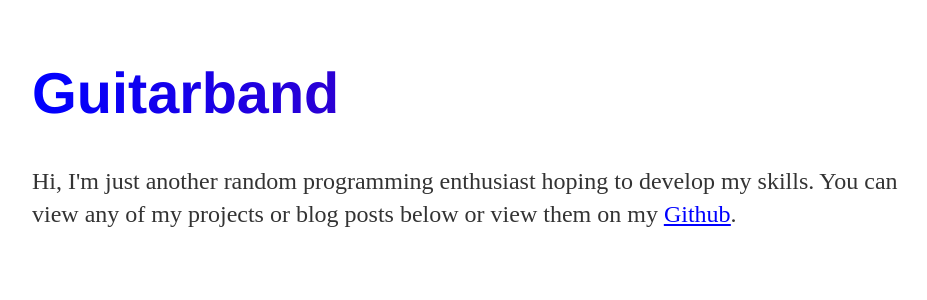
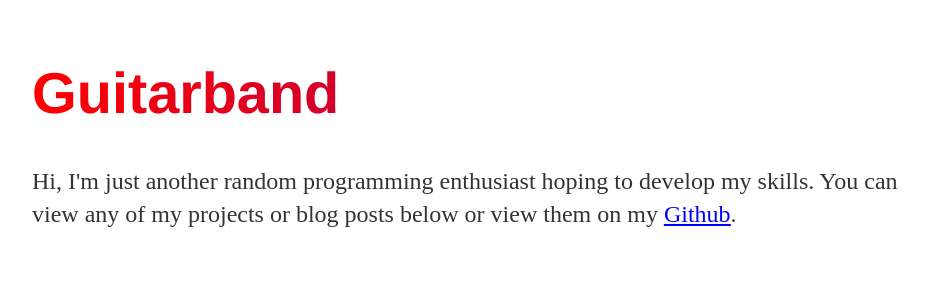
Before and after one commit to Guitarband/testwebsiteGuitarband.github.io, a Jekyll site: the page index.html, which Jekyll copies as it is, in a window 1280 px wide. Shown: the top 300 px of the page, without its empty margins (160-1087 px from the left). Built offline with Jekyll 4.4.1, drawn with Linux system fonts in a browser that asks for light colours.

Commit message:
Update styles.css

```diff
--- a/css/styles.css
+++ b/css/styles.css
@@ -57,7 +57,7 @@ a:visited {
 
 
 h1 {
-    background-image: linear-gradient(90deg, blue, purple);
+    background-image: linear-gradient(90deg, red, purple);
     -webkit-background-clip: text;
     -webkit-text-fill-color: transparent;
     -moz-background-clip: text;
```
